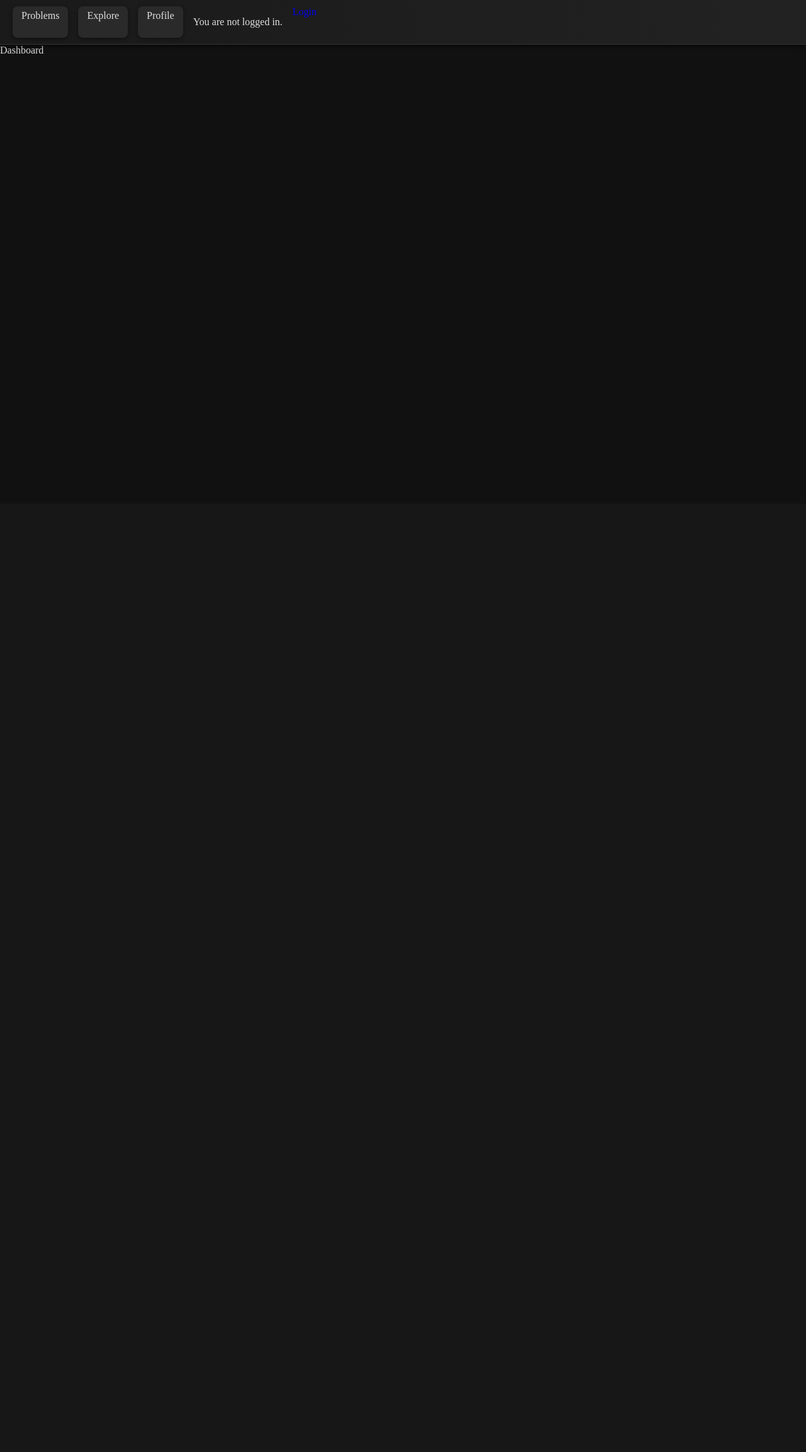
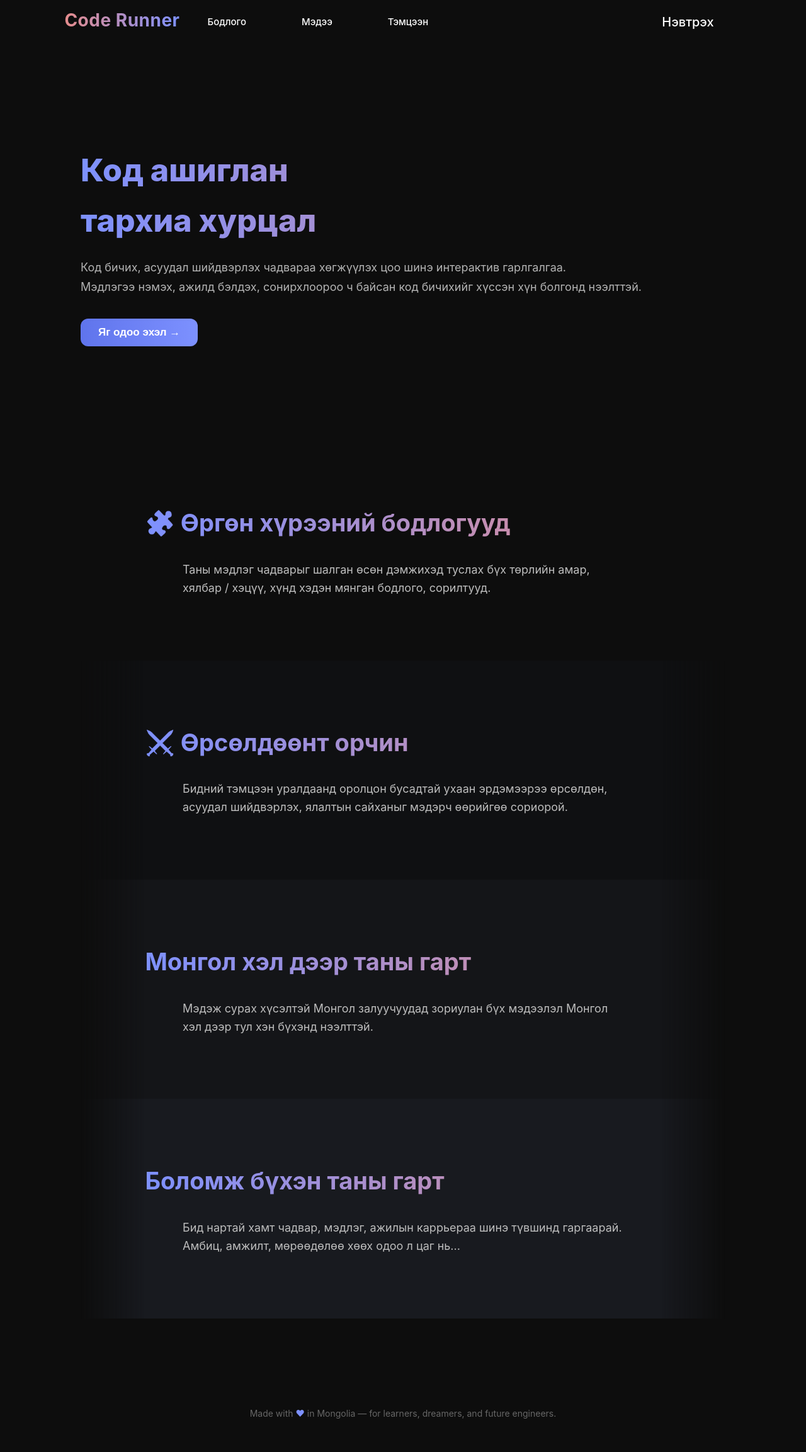
Before and after one commit to Tiez/DiplomaProject, a Flask app: page / in a window 1280 px wide. Shown: the whole page at 63% size. Before the commit the page ends 85 px from the top, so only its background shows below. Run offline with Flask 3, Linux system fonts and the light colour scheme.

Commit message:
Added Homepage

```diff
--- a/templates/Dashboard.html
+++ b/templates/Dashboard.html
@@ -5,4 +5,5 @@ Dashboard
 
 
 
+
 {% endblock %}
--- /dev/null
+++ b/templates/Homepage.html
@@ -0,0 +1,290 @@
+<!DOCTYPE html>
+<html lang="mn">
+
+<head>
+    <meta charset="UTF-8">
+    <meta name="viewport" content="width=device-width, initial-scale=1.0">
+    <title>Code Runner | Master Coding Through Practice</title>
+
+    <link rel="stylesheet" href="{{ url_for('static', filename='style.css') }}">
+    <script src="https://cdn.jsdelivr.net/npm/chart.js"></script>
+
+    <style>
+        /* ====== Global Reset & Base ====== */
+        * {
+            margin: 0;
+            padding: 0;
+            box-sizing: border-box;
+        }
+
+        body {
+            background-color: #0d0d0d;
+            color: #e6e6e6;
+            font-family: 'Inter', 'Segoe UI', sans-serif;
+            line-height: 1.6;
+        }
+
+        a {
+            text-decoration: none;
+            color: inherit;
+        }
+
+        /* ====== Header ====== */
+        header {
+            position: static;
+            top: 0;
+            z-index: 100;
+            padding: 10px 8%;
+            background: transparent;
+            /* no background */
+        }
+
+        nav {
+            display: flex;
+            justify-content: space-between;
+            align-items: center;
+            flex-wrap: wrap;
+        }
+
+        .nav-left {
+            display: flex;
+            flex-direction: row;
+            align-items: center;
+        }
+
+        .title {
+            font-size: 28px;
+            font-weight: 700;
+            color: #fff;
+            padding-bottom: 5px;
+            background: linear-gradient(90deg, #e58c8c, #7d91ff);
+            -webkit-background-clip: text;
+            -webkit-text-fill-color: transparent;
+            letter-spacing: 0.5px;
+        }
+
+        .nav-btn {
+            color: #fff;
+            background: none;
+            /* transparent button */
+            /* simple border */
+            border-radius: 6px;
+            padding: 6px 14px;
+            font-weight: 500;
+            font-size: 15px;
+            transition: all 0.2s ease;
+            cursor: pointer;
+            margin: 3px 30px;
+        }
+
+        .nav-btn-sign {
+            color: #fff;
+            background: none;
+            transition: all 0.2s ease;
+            border-radius: 6px;
+            padding: 6px 14px;
+            font-weight: 500;
+            font-size: 20px;
+            cursor: pointer;
+            margin: 3px 30px;
+        }
+
+        .nav-btn-sign:hover {
+            /* /* background: #fff; */
+            color: #9e68d0;
+            text-shadow: 0 0 12px rgba(125, 145, 255, 1);
+            /* stronger glow on hover */
+        }
+
+
+        .nav-btn:hover {
+            background: #fff;
+            color: #0d0d0d;
+        }
+
+        .user-info {
+            font-size: 15px;
+            display: flex;
+            align-items: center;
+            gap: 12px;
+        }
+
+        main {
+            padding: 10px 10%;
+            min-height: calc(100vh - 80px);
+        }
+
+        /* ====== Hero ====== */
+        .hero {
+            text-align: left;
+            margin-top: 150px;
+            margin-bottom: 150px;
+
+        }
+
+        .hero h1 {
+            font-size: 50px;
+            background: linear-gradient(90deg, #7d91ff, #e58c8c);
+            -webkit-background-clip: text;
+            -webkit-text-fill-color: transparent;
+            font-weight: 800;
+
+        }
+
+        @keyframes glow {
+            from {
+                text-shadow: 0 0 5px #7d91ff, 0 0 10px #5f74ec;
+            }
+
+            to {
+                text-shadow: 0 0 20px #e58c8c, 0 0 40px #ffbcbc;
+            }
+        }
+
+        .hero p {
+            color: #b3b3b3;
+            font-size: 18px;
+            margin-top: 20px;
+            line-height: 1.7;
+        }
+
+        .hero button {
+            margin-top: 35px;
+            padding: 12px 28px;
+            font-size: 17px;
+            font-weight: 600;
+            border: none;
+            border-radius: 12px;
+            background: linear-gradient(90deg, #5f74ec, #7d91ff);
+            color: #fff;
+            cursor: pointer;
+            transition: transform 0.2s ease, box-shadow 0.3s ease;
+        }
+
+        .hero button:hover {
+            transform: translateY(-2px);
+            box-shadow: 0 5px 15px rgba(125, 145, 255, 0.4);
+        }
+
+        /* ====== Feature Sections ===== */
+        .feature-section {
+            padding: 100px 10%;
+            text-align: left;
+
+            /* Add fade out on left/right */
+            -webkit-mask-image: linear-gradient(to right, rgba(0, 0, 0, 0), black 10%, black 90%, rgba(0, 0, 0, 0));
+            -webkit-mask-repeat: no-repeat;
+            -webkit-mask-size: 100% 100%;
+
+            mask-image: linear-gradient(to right, rgba(0, 0, 0, 0), black 10%, black 90%, rgba(0, 0, 0, 0));
+            mask-repeat: no-repeat;
+            mask-size: 100% 100%;
+        }
+
+
+        .feature-section h2 {
+            font-size: 38px;
+            background: linear-gradient(90deg, #7d91ff, #e58c8c);
+            -webkit-background-clip: text;
+            -webkit-text-fill-color: transparent;
+            margin-bottom: 30px;
+
+
+        }
+
+        .feature-section p {
+            font-size: 18px;
+            color: #bdbdbd;
+            max-width: 700px;
+            margin: auto;
+        }
+
+
+
+        .feature-2 {
+            background: #0f1012;
+
+        }
+
+        .feature-3 {
+            background: #141518;
+
+        }
+
+        .feature-4 {
+            background: #181a1f;
+
+        }
+
+        footer {
+            margin-top: 140px;
+            text-align: center;
+            color: #666;
+            font-size: 14px;
+            padding-bottom: 40px;
+        }
+
+        footer span {
+            color: #7d91ff;
+        }
+    </style>
+</head>
+
+<body>
+    <header>
+        <nav>
+            <div class="nav-left">
+                <div class="title">Code Runner</div>
+                <a class="nav-btn" href="/">Бодлого</a>
+                <a class="nav-btn" href="/news">Мэдээ</a>
+                <a class="nav-btn" href="/contests">Тэмцээн</a>
+            </div>
+            <div class="user-info">
+                <a class="nav-btn-sign" href="/login">Нэвтрэх</a>
+            </div>
+        </nav>
+    </header>
+
+    <main>
+        <!-- Hero -->
+        <section class="hero">
+            <h1>Код ашиглан </br>тархиа хурцал</h1>
+            <p>Код бичих, асуудал шийдвэрлэх чадвараа хөгжүүлэх цоо шинэ интерактив гарлгалгаа.<br>
+                Мэдлэгээ нэмэх, ажилд бэлдэх, сонирхлоороо ч байсан код бичихийг хүссэн хүн болгонд нээлттэй.</p>
+            <a href="/register"><button>Яг одоо эхэл →</button></a>
+        </section>
+
+        <!-- Feature 1 -->
+        <section class="feature-section feature-1">
+            <h2>🧩 Өргөн хүрээний бодлогууд</h2>
+            <p>Таны мэдлэг чадварыг шалган өсөн дэмжихэд туслах бүх төрлийн амар, хялбар / хэцүү, хүнд хэдэн мянган
+                бодлого, сорилтууд.</p>
+        </section>
+
+        <!-- Feature 2 -->
+        <section class="feature-section feature-2">
+            <h2>⚔️ Өрсөлдөөнт орчин</h2>
+            <p>Бидний тэмцээн уралдаанд оролцон бусадтай ухаан эрдэмээрээ өрсөлдөн, асуудал шийдвэрлэх, ялалтын сайханыг
+                мэдэрч өөрийгөө сориорой.</p>
+        </section>
+
+        <!-- Feature 3 -->
+        <section class="feature-section feature-3">
+            <h2>Монгол хэл дээр таны гарт</h2>
+            <p>Мэдэж сурах хүсэлтэй Монгол залуучуудад зориулан бүх мэдээлэл Монгол хэл дээр тул хэн бүхэнд нээлттэй.
+            </p>
+        </section>
+
+        <section class="feature-section feature-4">
+            <h2>Боломж бүхэн таны гарт</h2>
+            <p>Бид нартай хамт чадвар, мэдлэг, ажилын каррьераа шинэ түвшинд гаргаарай.</br> Амбиц, амжилт, мөрөөдөлөө
+                хөөх одоо л цаг нь...</p>
+        </section>
+
+        <footer>
+            <p>Made with <span>❤</span> in Mongolia — for learners, dreamers, and future engineers.</p>
+        </footer>
+    </main>
+</body>
+
+</html>
--- a/templates/base.html
+++ b/templates/base.html
@@ -4,70 +4,115 @@
 <head>
     <meta charset="UTF-8">
     <meta name="viewport" content="width=device-width, initial-scale=1.0">
-    <title>{% block title %}Admin Panel{% endblock %}</title>
+    <title>{% block title %}Code Runner{% endblock %}</title>
+
     <script src="https://cdn.jsdelivr.net/npm/chart.js"></script>
     <link rel="stylesheet" href="{{ url_for('static', filename='style.css') }}">
+
     {% block style %}{% endblock %}
+
     <style>
+        /* ====== Global Reset & Base ====== */
+        * {
+            margin: 0;
+            padding: 0;
+            box-sizing: border-box;
+        }
+
         body {
-            background-color: #111111;
-            color: #e0e0e0;
-            margin: 0;
+            background-color: #0d0d0d;
+            color: #e6e6e6;
+            font-family: 'Inter', 'Segoe UI', sans-serif;
+            line-height: 1.6;
         }
 
         a {
-            text-decoration: none !important;
+            text-decoration: none;
+            color: inherit;
         }
 
-        /* Header */
+        /* ====== Header ====== */
         header {
-            background: linear-gradient(90deg, #1a1a1a, #222222);
-            padding: 10px 20px;
-            border-bottom: 1px solid #333;
-            box-shadow: 0 2px 8px rgba(0, 0, 0, 0.6);
+            background: linear-gradient(90deg, #161616, #1f1f1f);
+            border-bottom: 1px solid #2d2d2d;
+            box-shadow: 0 3px 8px rgba(0, 0, 0, 0.4);
             position: sticky;
             top: 0;
             z-index: 100;
+            padding: 10px 8%;
         }
 
         nav {
             display: flex;
             justify-content: space-between;
             align-items: center;
+            flex-wrap: wrap;
         }
 
-        nav .title {
+        .nav-left {
+            display: flex;
+            align-items: center;
+            gap: 18px;
+        }
+
+        .title {
             font-size: 28px;
-            font-weight: bold;
-            background: linear-gradient(90deg, #edaeae, #7d91ff);
+            font-weight: 700;
+            background: linear-gradient(90deg, #e58c8c, #7d91ff);
             -webkit-background-clip: text;
             -webkit-text-fill-color: transparent;
-            font-family: 'Lucida Sans', 'Lucida Sans Regular', 'Lucida Grande', 'Lucida Sans Unicode', Geneva, Verdana, sans-serif;
+            letter-spacing: 0.5px;
         }
 
-        /* Navigation buttons */
-        #navButton {
-            color: #e0e0e0;
-            background-color: #2a2a2a;
+        /* ====== Navigation Buttons ====== */
+        .nav-btn {
+            color: #8a8a8a;
+
             border: none;
-            border-radius: 8px;
-            padding: 6px 14px;
-            transition: all 0.3s ease;
+            padding: 8px 18px;
             font-weight: 500;
-            font-size: 16px;
-            box-shadow: 0 2px 6px rgba(0, 0, 0, 0.4);
+            font-size: 15px;
+            transition: all 0.25s ease;
+            cursor: pointer;
         }
 
-        #navButton:hover {
-            background: linear-gradient(90deg, #5f74ec, #7d91ff);
-            color: #fff;
-            transform: translateY(-2px);
-            box-shadow: 0 4px 10px rgba(95, 116, 236, 0.5);
+        .nav-btn:hover {
+            color: #cccccc;
         }
 
-        #navButton:active {
+        .nav-btn:active {
             transform: translateY(0);
-            box-shadow: 0 2px 6px rgba(95, 116, 236, 0.3);
+            box-shadow: 0 2px 6px rgba(125, 145, 255, 0.25);
+        }
+
+        /* ====== User Info Section ====== */
+        .user-info {
+            display: flex;
+            align-items: center;
+            gap: 14px;
+            font-size: 15px;
+        }
+
+        .user-role {
+            color: #7d91ff;
+            font-weight: 600;
+        }
+
+        .logout-link {
+            background-color: #2e2e2e;
+            padding: 6px 14px;
+            border-radius: 8px;
+            transition: background 0.2s ease;
+        }
+
+        .logout-link:hover {
+            background-color: #444;
+        }
+
+        /* ====== Main Content ====== */
+        main {
+            padding: 40px 10%;
+            min-height: calc(100vh - 80px);
         }
     </style>
 </head>
@@ -75,25 +120,28 @@
 <body>
     <header>
         <nav>
+            <div class="nav-left">
+                <div class="title">Code Runner</div>
 
-            <div style="display: flex; gap: 16px;">
-                <a id="navButton" href="{{ url_for('adminProblem') }}">Problems</a>
+                <a class="nav-btn" href="{{ url_for('index') }}">Бодлого</a>
+                <a class="nav-btn" href="{{ url_for('adminSystem') }}">Мэдээ</a>
+                <a class="nav-btn" href="{{ url_for('adminSubmissions') }}">Тэмцээн</a>
+            </div>
 
-                <a id="navButton" href="{{ url_for('adminSystem') }}">Explore</a>
-                <a id="navButton" href="{{ url_for('adminSubmissions') }}">Profile</a>
+            <div class="user-info">
                 {% if current_user.is_authenticated %}
-                Welcome, {{ current_user.username }}!
+                <span>Тавтай морил, <strong>{{ current_user.username }}</strong>!</span>
+
                 {% if current_user.is_admin %}
-                <p>You are logged in as <strong>Admin</strong>.</p>
-                {% else %}
-                <p>You are logged in as <strong>User</strong>.</p>
+                <span class="user-role">Admin</span>
+
                 {% endif %}
 
-                <a href="{{ url_for('logout') }}">Logout</a>
+                <a class="logout-link" href="{{ url_for('logout') }}">Гарах</a>
 
                 {% else %}
-                <p>You are not logged in.</p>
-                <a href="{{ url_for('login') }}">Login</a>
+                <span>Та нэвтэрч ороогүй байна.</span>
+                <a class="logout-link" href="{{ url_for('login') }}">Нэвтрэх</a>
                 {% endif %}
             </div>
         </nav>
```
Also changed, not shown: run.py (+7 -1 lines).
